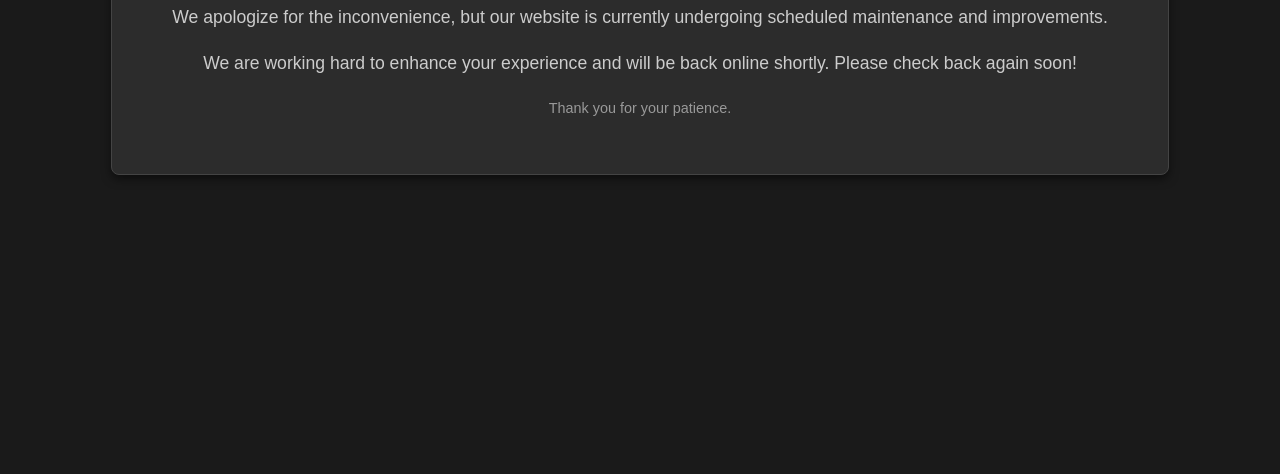
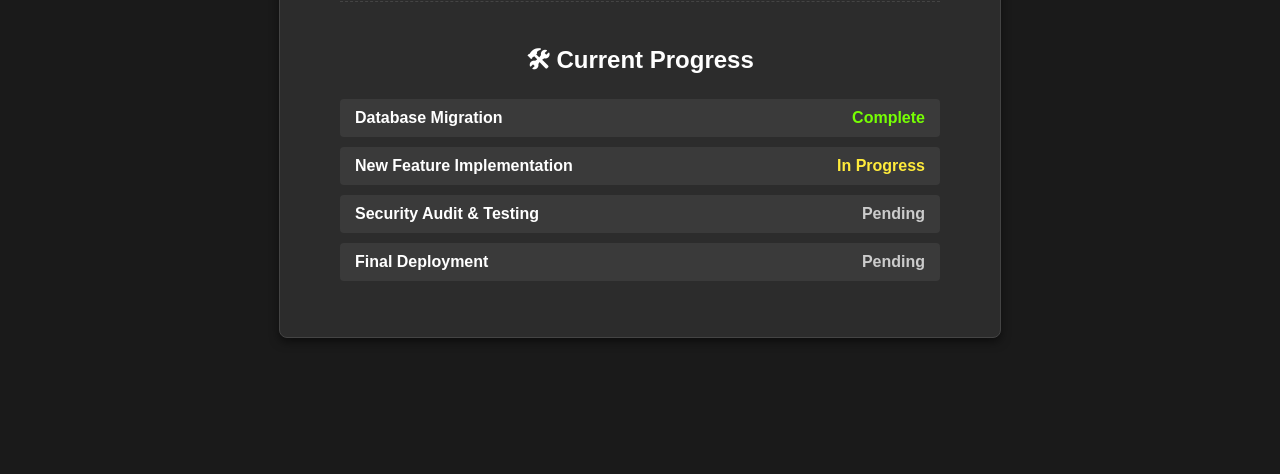
Before and after one commit to AkurozakCoy121/SpartanCorporation, a plain HTML site: page index.html in a window 1280 px wide. Shown: the part 426-900 px from the top of the page. Drawn offline with Linux system fonts and the light colour scheme.

Commit message:
Update index.html

```diff
--- a/index.html
+++ b/index.html
@@ -20,15 +20,17 @@
         }
 
         .container {
-            border: 1px solid #444; /* Garis batas abu-abu gelap */
+            border: 1px solid #444;
             padding: 40px 60px;
-            background-color: #2c2c2c; /* Kontainer sedikit lebih terang dari body */
+            background-color: #2c2c2c;
             border-radius: 8px;
             box-shadow: 0 4px 10px rgba(0, 0, 0, 0.5);
+            max-width: 600px;
+            width: 90%;
         }
 
         h1 {
-            color: #ffffff; /* Judul Putih */
+            color: #ffffff;
             font-size: 2.5em;
             margin-bottom: 10px;
         }
@@ -36,13 +38,56 @@
         p {
             font-size: 1.1em;
             line-height: 1.6;
-            color: #cccccc; /* Paragraf Putih Keabu-abuan */
+            color: #cccccc;
         }
 
-        .contact {
-            margin-top: 20px;
-            font-size: 0.9em;
-            color: #999999;
+        .stage-section {
+            margin-top: 30px;
+            padding-top: 20px;
+            border-top: 1px dashed #444; /* Garis pemisah */
+            text-align: left;
+        }
+
+        .stage-section h2 {
+            color: #ffffff;
+            font-size: 1.5em;
+            margin-bottom: 15px;
+            text-align: center;
+        }
+
+        .stages {
+            list-style: none; /* Hilangkan bullet default */
+            padding: 0;
+        }
+
+        .stages li {
+            background-color: #3a3a3a; /* Latar belakang untuk setiap stage */
+            margin-bottom: 10px;
+            padding: 10px 15px;
+            border-radius: 4px;
+            display: flex;
+            justify-content: space-between;
+            align-items: center;
+            font-size: 1em;
+        }
+
+        .stages li strong {
+            color: #fff;
+        }
+
+        .status-complete {
+            color: #76ff03; /* Hijau terang untuk status Complete */
+            font-weight: bold;
+        }
+
+        .status-inprogress {
+            color: #ffeb3b; /* Kuning untuk status In Progress */
+            font-weight: bold;
+        }
+
+        .status-pending {
+            color: #cccccc; /* Abu-abu untuk status Pending */
+            font-weight: bold;
         }
     </style>
 </head>
@@ -53,11 +98,30 @@
             We apologize for the inconvenience, but our website is currently undergoing scheduled maintenance and improvements.
         </p>
         <p>
-            We are working hard to enhance your experience and will be back online shortly. Please check back again soon!
+            We are working hard to enhance your experience and will be back online shortly. Thank you for your patience!
         </p>
-        <p class="contact">
-            Thank you for your patience.
-        </p>
-    </div>
+
+        <div class="stage-section">
+            <h2>🛠 Current Progress</h2>
+            <ul class="stages">
+                <li>
+                    <strong>Database Migration</strong>
+                    <span class="status-complete">Complete</span>
+                </li>
+                <li>
+                    <strong>New Feature Implementation</strong>
+                    <span class="status-inprogress">In Progress</span>
+                </li>
+                <li>
+                    <strong>Security Audit & Testing</strong>
+                    <span class="status-pending">Pending</span>
+                </li>
+                <li>
+                    <strong>Final Deployment</strong>
+                    <span class="status-pending">Pending</span>
+                </li>
+            </ul>
+        </div>
+        </div>
 </body>
 </html>
```
